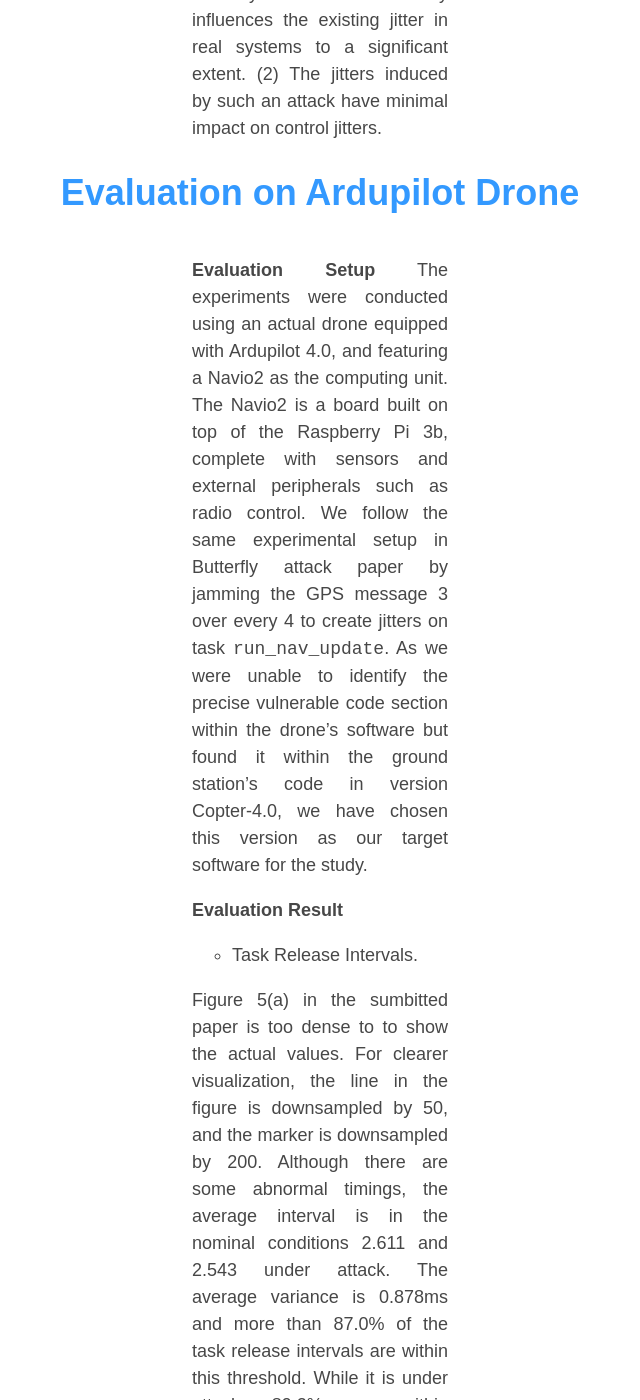
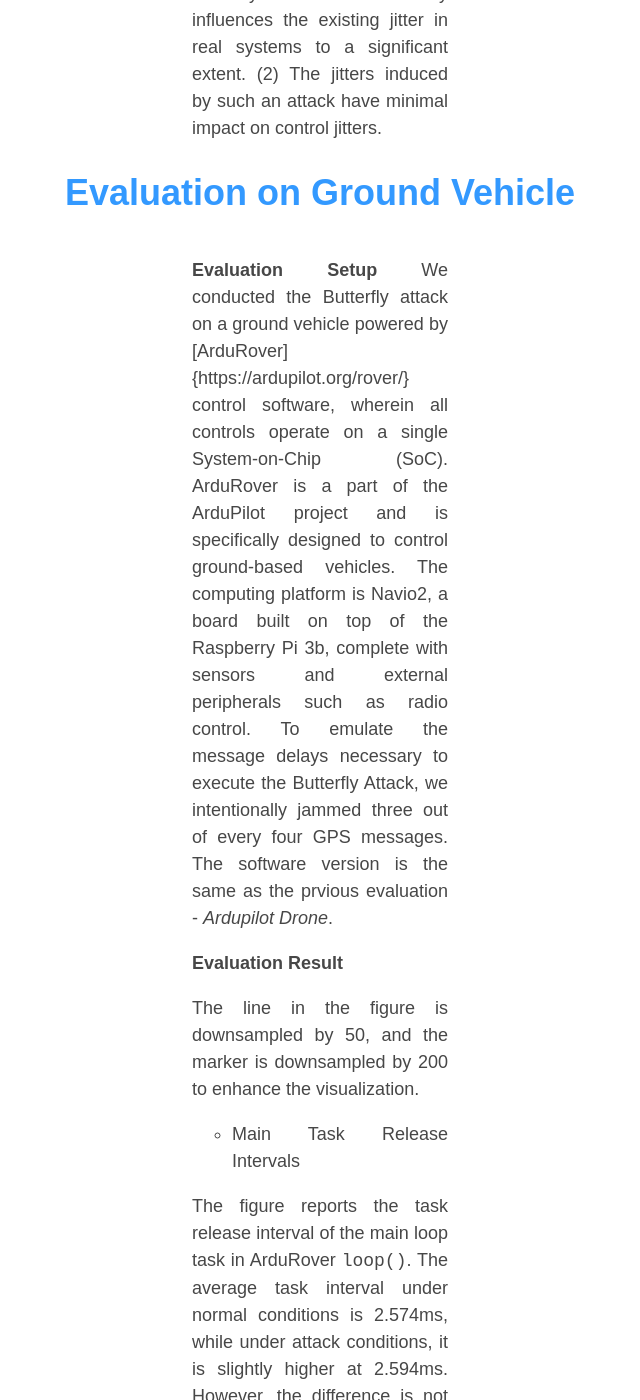
Before and after one commit to LookingIntoButterfly/LookingIntoButterfly.github.io, a Jekyll site: the page built from index.markdown, in a window 1280 px wide and 1400 px high, scrolled down 333 px. Shown: the whole window, without its empty margins (320-960 px from the left). Built offline with Jekyll 4.4.1, drawn with Linux system fonts in a browser that asks for light colours; some of the changed text lies outside the part shown.

Commit message:
adjust structure

```diff
--- a/index.markdown
+++ b/index.markdown
@@ -11,10 +11,40 @@ layout: default
 
 This website provides some additional experimental results for the paper __Who's Afraid of Butterflies: A Close Examination of the Butterfly Attack__. Our evaluation goal is to demonstrate that (1) The Butterfly attack barely influences the existing jitter in real systems to a significant extent. (2) The jitters induced by such an attack have minimal impact on control jitters.
 
+
+## Evaluation on Ground Vehicle
+
+**Evaluation Setup**
+We conducted the Butterfly attack on a ground vehicle powered by [ArduRover]{https://ardupilot.org/rover/} control software, wherein all controls operate on a single System-on-Chip (SoC). ArduRover is a part of the ArduPilot project and is specifically designed to control ground-based vehicles. The computing platform is Navio2, a board built on top of the Raspberry Pi 3b, complete with sensors and external peripherals such as radio control. To emulate the message delays necessary to execute the Butterfly Attack, we intentionally jammed three out of every four GPS messages. The software version is the same as the prvious evaluation - *Ardupilot Drone*.
+
+**Evaluation Result**
+
+The line in the figure is downsampled by 50, and the marker is downsampled by 200 to enhance the visualization.
+
+- Main Task Release Intervals
+
+The figure reports the task release interval of the main loop task in ArduRover `loop()`.
+The average task interval under normal conditions is 2.574ms, while under attack conditions, it is slightly higher at 2.594ms. However, the difference is not significant. This is primarily due to the fact that in ArduRover, the variability in workload caused by skipped GPS messages is minimal.
+
+<center><img src="rover_results/rover_task_jitters.png" alt="Control Errors" width="600"/></center>
+
+- Control Task Intervals
+
+To showcase that the control jitters maintain relative stability, we conducted measurements on the release interval of the task, which is responsible for sending control output to the co-processor managing the PMW signal for actuation. From the figure, we can observe that the jitters in the task that handles control messages are much more stable. This is mainly because it is also prioritized over other tasks, and thus is less impacted by the execution of other tasks.
+
+<center><img src="rover_results/rover_control_jitters.png" alt="Control Errors" width="600"/></center>
+
+- Actual Control Error
+
+The control errors are measured by the different between target acceleration and the current acceleration in each loop. The figure below shows that, in both scenarios - with and without an attack - the error remains below 0.02 m/s².
+
+<center><img src="rover_results/rover_control_error.png" alt="Control Errors" width="600"/></center>
+
+
 ## Evaluation on Ardupilot Drone
 
 **Evaluation Setup**
-The experiments were conducted using an actual drone equipped with Ardupilot 4.0, and featuring a Navio2 as the computing unit. The Navio2 is a board built on top of the Raspberry Pi 3b, complete with sensors and external peripherals such as radio control. We follow the same experimental setup in Butterfly attack paper by jamming the GPS message 3 over every 4 to create jitters on task `run_nav_update`. As we were unable to identify the precise vulnerable code section within the drone's software but found it within the ground station's code in version Copter-4.0, we have chosen this version as our target software for the study.
+The experiments were conducted using an actual drone equipped with Ardupilot 4.0, and featuring a Navio2 as the computing unit. We follow the same experimental setup in Butterfly attack paper by jamming the GPS message 3 over every 4 to create jitters on task `run_nav_update`. As we were unable to identify the precise vulnerable code section within the drone's software but found it within the ground station's code in version Copter-4.0, we have chosen this version as our target software for the study.
 
 **Evaluation Result**
 
@@ -40,31 +70,3 @@ We further present the quantitative results of control errors to demonstrate tha
 
 
 <center><img src="ardupilot_results/control_error.png" alt="Control Errors" width="600"/></center>
-
-## Evaluation on Ground Vehicle
-
-**Evaluation Setup**
-We conducted the Butterfly attack on a ground vehicle powered by [ArduRover]{https://ardupilot.org/rover/} control software, wherein all controls operate on a single System-on-Chip (SoC). ArduRover is a part of the ArduPilot project and is specifically designed to control ground-based vehicles. The computing platform is the same as the previous setup, a Raspberry Pi 3b. To emulate the message delays necessary to execute the Butterfly Attack, we intentionally jammed three out of every four GPS messages. The software version is the same as the prvious evaluation - *Ardupilot Drone*.
-
-**Evaluation Result**
-
-The results below are also downsampled to enhance the visulization.
-
-- Main Task Release Intervals
-
-The figure reports the task release interval of the main loop task in ArduRover `loop()`.
-The average task interval under normal conditions is 2.574ms, while under attack conditions, it is slightly higher at 2.594ms. However, the difference is not significant. This is primarily due to the fact that in ArduRover, the variability in workload caused by skipped GPS messages is minimal.
-
-<center><img src="rover_results/rover_task_jitters.png" alt="Control Errors" width="600"/></center>
-
-- Control Task Intervals
-
-To showcase that the control jitters maintain relative stability, we conducted measurements on the release interval of the task, which is responsible for sending control output to the co-processor managing the PMW signal for actuation. From the figure, we can observe that the jitters in the task that handles control messages are much more stable. This is mainly because it is also prioritized over other tasks, and thus is less impacted by the execution of other tasks.
-
-<center><img src="rover_results/rover_control_jitters.png" alt="Control Errors" width="600"/></center>
-
-- Actual Control Error
-
-The control errors are measured by the different between target acceleration and the current acceleration in each loop. The figure below shows that, in both scenarios - with and without an attack - the error remains below 0.02 m/s².
-
-<center><img src="rover_results/rover_control_error.png" alt="Control Errors" width="600"/></center>
```
